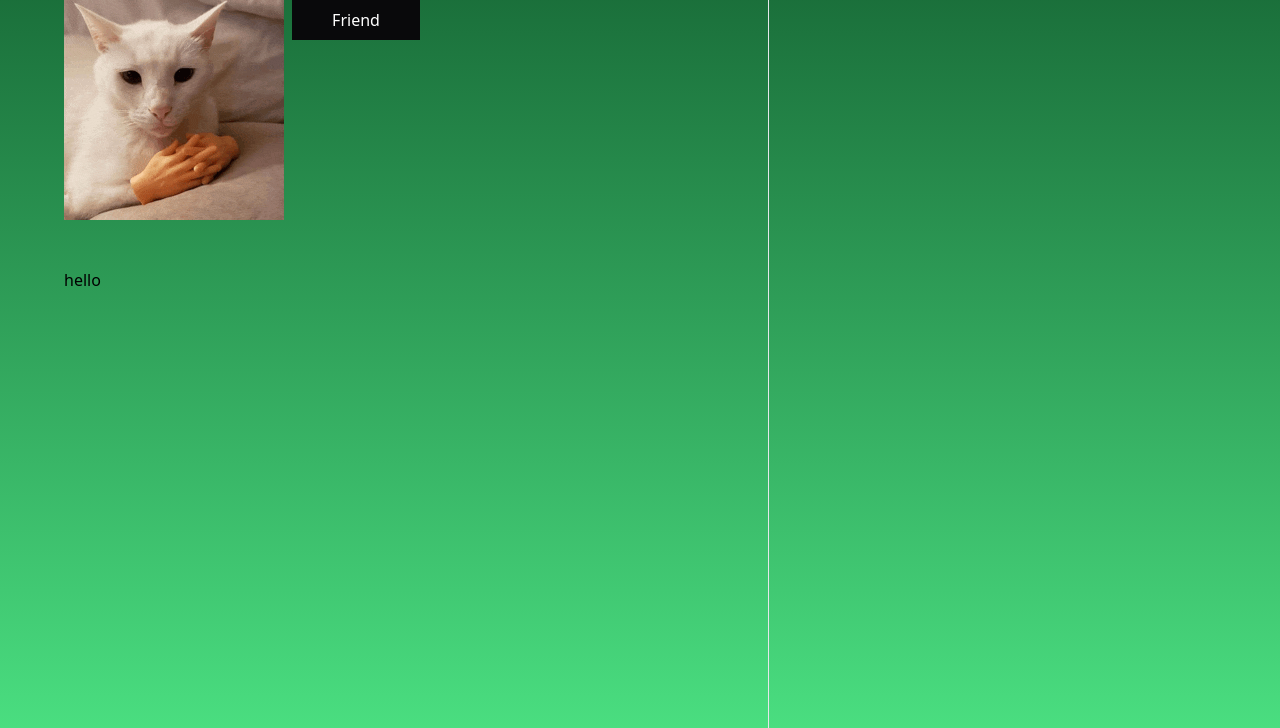
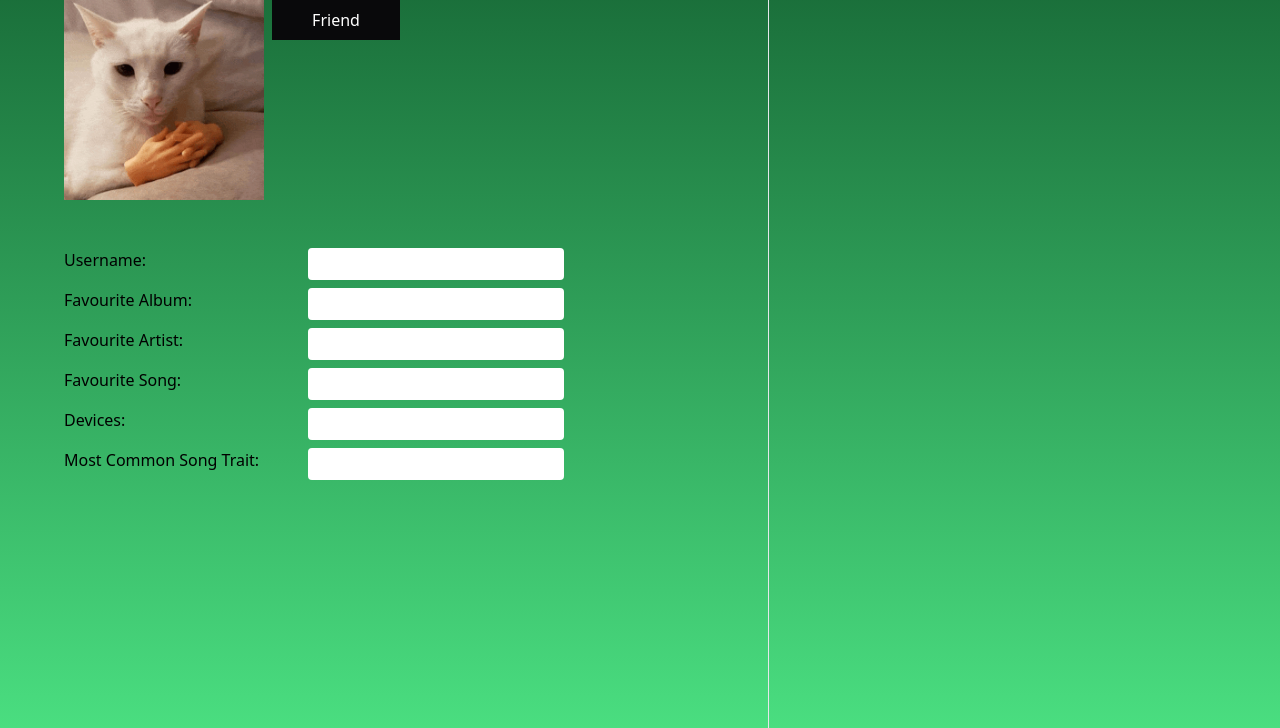
Before and after one commit to DC0400/WAD2_12B_Group_Project, a Django app: page /rankedify/profile in a window 1280 px wide. Shown: the part 72-800 px from the top of the page. Run offline with Django 3.2, Linux system fonts and the light colour scheme; some libraries are stand-ins or nearby versions.

Commit message:
Done initial styling of profile page

```diff
--- a/static/js/page_styling.js
+++ b/static/js/page_styling.js
@@ -29,6 +29,13 @@ $(document).ready(function() {
     //home.html/profile.html
     $(".page-splitter").addClass("flex h-full")
 
+    //profile.html
+    $(".profile-info-container").addClass("w-[500px] flex justify-between space-x-8")
+    $(".field-title").addClass("self-start")
+    $(".text-field").addClass("self-end")
+
+
+
     //friends.html
     $(".friends").addClass("h-[100px] overflow-auto")
     $(".friends-container").addClass("w-[650px] max-h-[250px] border-[3px] border-zinc-900 mx-auto rounded bg-gray-900 mt-[5%] text-gray-300 font-semibold")
@@ -37,7 +44,7 @@ $(document).ready(function() {
 
     //Log_in.html/ signup.html Styling
     $(".login-and-create-account-form").addClass("ps-40 pt-8")
-    $(".input-title").addClass("input-title w-24 text-right text-green-50 font-semibold")
+    $(".input-title").addClass("w-24 text-right text-green-50 font-semibold")
     $(".input-container").addClass("flex space-x-8")
     $(".text-field").addClass("w-64 border-zinc-950 rounded px-2 py-1 mb-2")
 })
--- a/templates/rankedify/profile.html
+++ b/templates/rankedify/profile.html
@@ -9,7 +9,7 @@
     <div class="page-splitter">
         <div class="profile-content pl-[5%] w-[60%]">
             <div class="picture-and-friend flex gap-x-2">
-                <img src="{% static 'images/alrighty-then.gif' %}"/>
+                <img width="200" src="{% static 'images/alrighty-then.gif' %}"/>
 
                 <button id="friend-button" onclick="toggleFriendButtonStatus(this)" class="h-10 bg-zinc-950 text-white semi-bold p-2 w-32">
                     Friend
@@ -17,7 +17,30 @@
             </div>
 
             <div class="mt-12">
-                hello
+                <div class="profile-info-container">
+                    <span class="field-title">Username:</span>
+                    <input class="text-field">
+                </div>
+                <div class="profile-info-container">
+                    <span class="field-title">Favourite Album:</span>
+                    <input class="text-field">
+                </div>
+                <div class="profile-info-container">
+                    <span class="field-title">Favourite Artist:</span>
+                    <input class="text-field">
+                </div>
+                <div class="profile-info-container">
+                    <span class="field-title">Favourite Song:</span>
+                    <input class="text-field">
+                </div>
+                <div class="profile-info-container">
+                    <span class="field-title">Devices:</span>
+                    <input class="text-field">
+                </div>
+                <div class="profile-info-container">
+                    <span class="field-title">Most Common Song Trait:</span>
+                    <input class="text-field">
+                </div>
             </div>
         </div>
 
```
